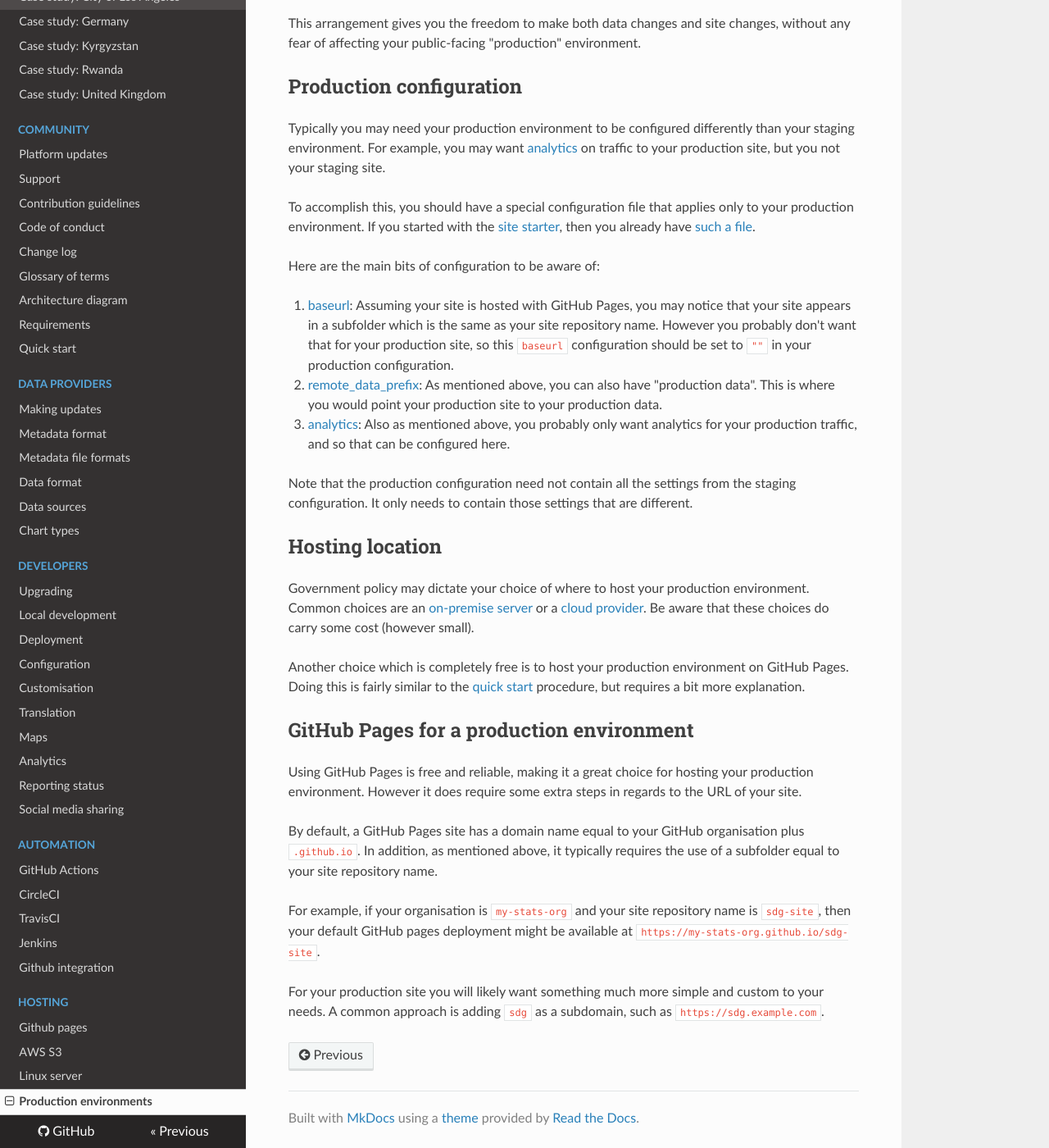
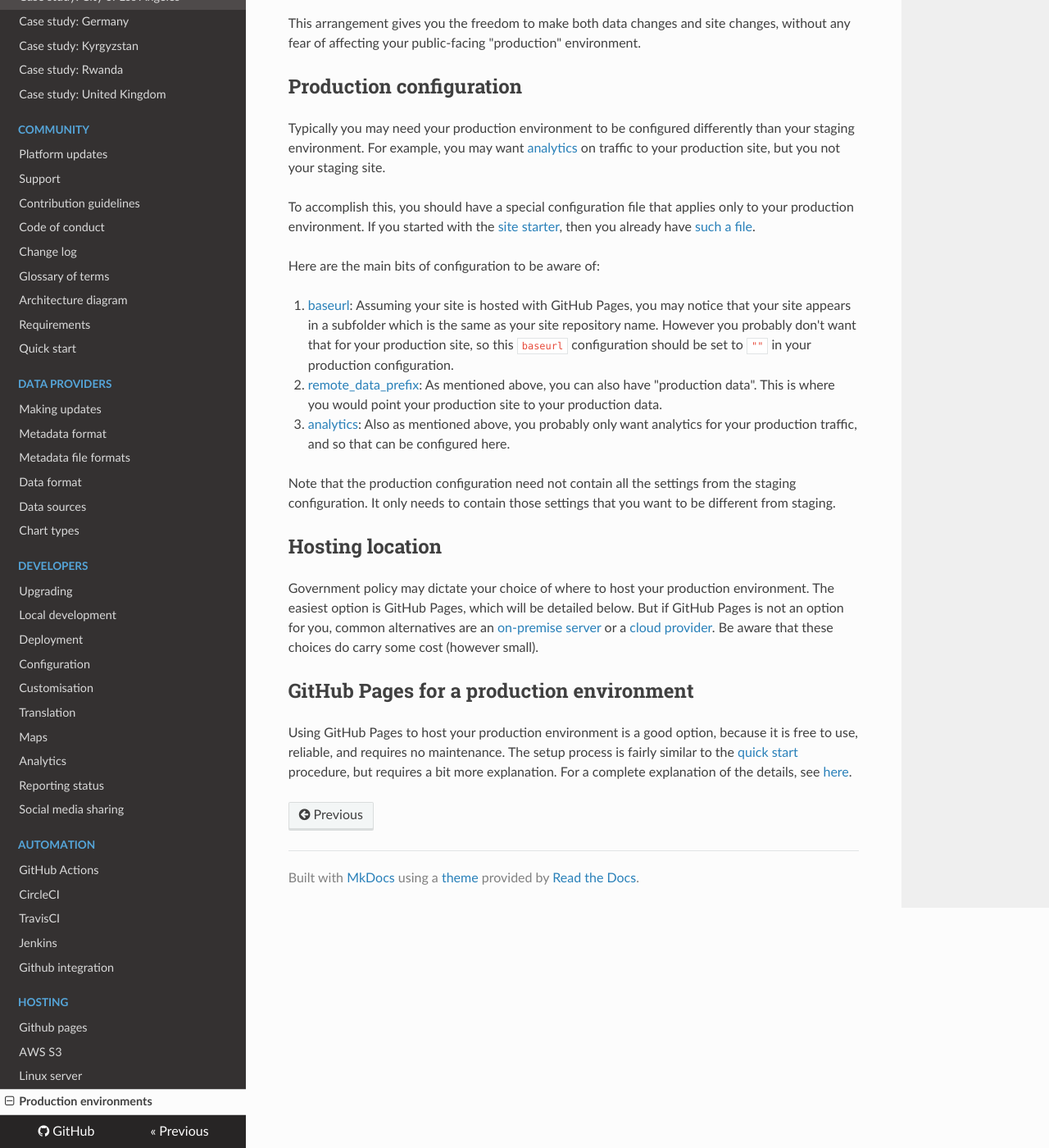
Before and after one commit to open-sdg/open-sdg, an MkDocs documentation site: the page built from docs/hosting/production.md, in a window 1280 px wide and 1400 px high, scrolled down 631 px. Shown: the whole window at 82% size. Built offline with MkDocs 1.6.1, drawn with Linux system fonts in a browser that asks for light colours; nearby versions of some CDN libraries; old or Windows-style settings are respelled for this version of MkDocs.

Commit message:
More production-related documentation

```diff
--- a/docs/hosting/production.md
+++ b/docs/hosting/production.md
@@ -27,20 +27,12 @@ Here are the main bits of configuration to be aware of:
 2. [remote_data_prefix](https://github.com/open-sdg/open-sdg-site-starter/blob/develop/_config_prod.yml#L17): As mentioned above, you can also have "production data". This is where you would point your production site to your production data.
 3. [analytics](https://github.com/open-sdg/open-sdg-site-starter/blob/develop/_config_prod.yml#L19): Also as mentioned above, you probably only want analytics for your production traffic, and so that can be configured here.
 
-Note that the production configuration need not contain all the settings from the staging configuration. It only needs to contain those settings that are different.
+Note that the production configuration need not contain all the settings from the staging configuration. It only needs to contain those settings that you want to be different from staging.
 
 ## Hosting location
 
-Government policy may dictate your choice of where to host your production environment. Common choices are an [on-premise server](./linux-server.md) or a [cloud provider](./aws-s3.md). Be aware that these choices do carry some cost (however small).
-
-Another choice which is completely free is to host your production environment on GitHub Pages. Doing this is fairly similar to the [quick start](../quick-start.md) procedure, but requires a bit more explanation.
+Government policy may dictate your choice of where to host your production environment. The easiest option is GitHub Pages, which will be detailed below. But if GitHub Pages is not an option for you, common alternatives are an [on-premise server](./linux-server.md) or a [cloud provider](./aws-s3.md). Be aware that these choices do carry some cost (however small).
 
 ## GitHub Pages for a production environment
 
-Using GitHub Pages is free and reliable, making it a great choice for hosting your production environment. However it does require some extra steps in regards to the URL of your site.
-
-By default, a GitHub Pages site has a domain name equal to your GitHub organisation plus `.github.io`. In addition, as mentioned above, it typically requires the use of a subfolder equal to your site repository name.
-
-For example, if your organisation is `my-stats-org` and your site repository name is `sdg-site`, then your default GitHub pages deployment might be available at `https://my-stats-org.github.io/sdg-site`.
-
-For your production site you will likely want something much more simple and custom to your needs. A common approach is adding `sdg` as a subdomain, such as `https://sdg.example.com`.
+Using GitHub Pages to host your production environment is a good option, because it is free to use, reliable, and requires no maintenance. The setup process is fairly similar to the [quick start](../quick-start.md) procedure, but requires a bit more explanation. For a complete explanation of the details, see [here](../github-pages-production.md).
```
Also changed, not shown: docs/hosting/github-pages-production.md (added, +88 -0 lines), docs/hosting/github-pages.md (+2 -2 lines).
